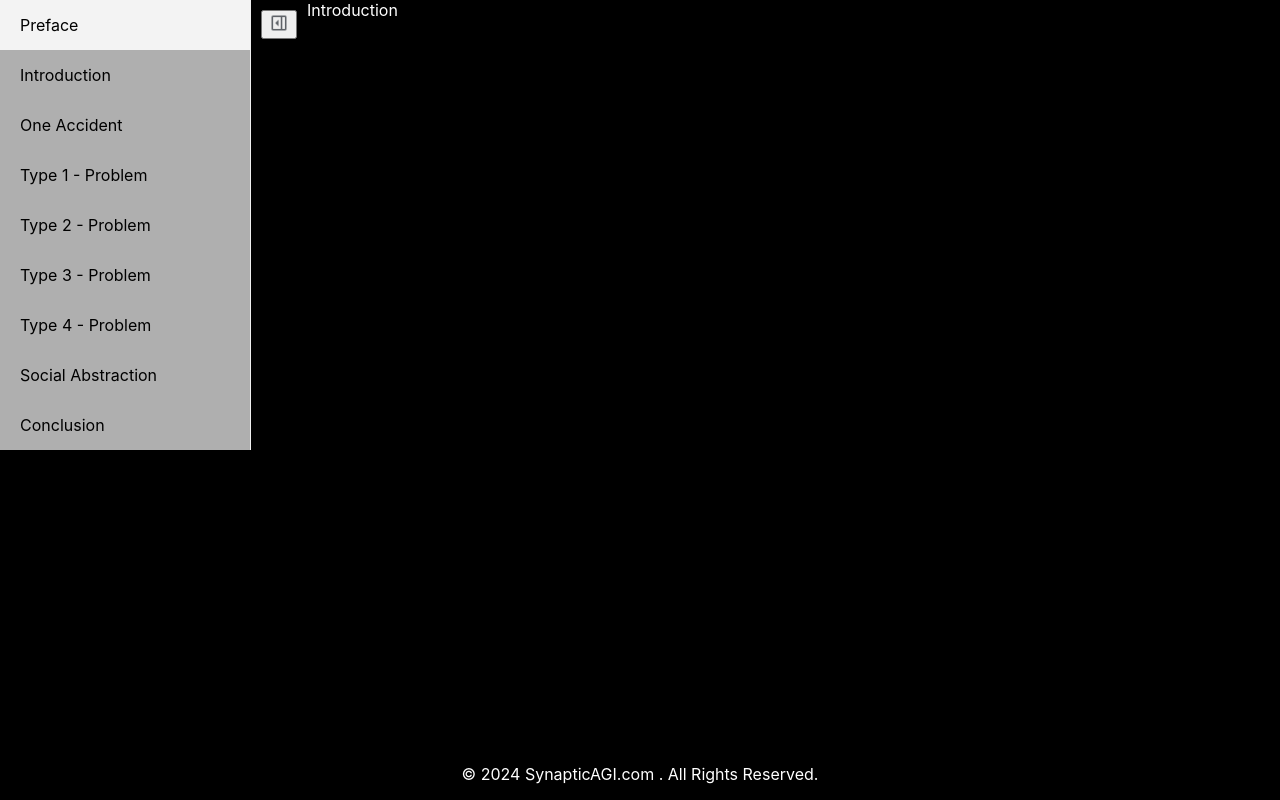
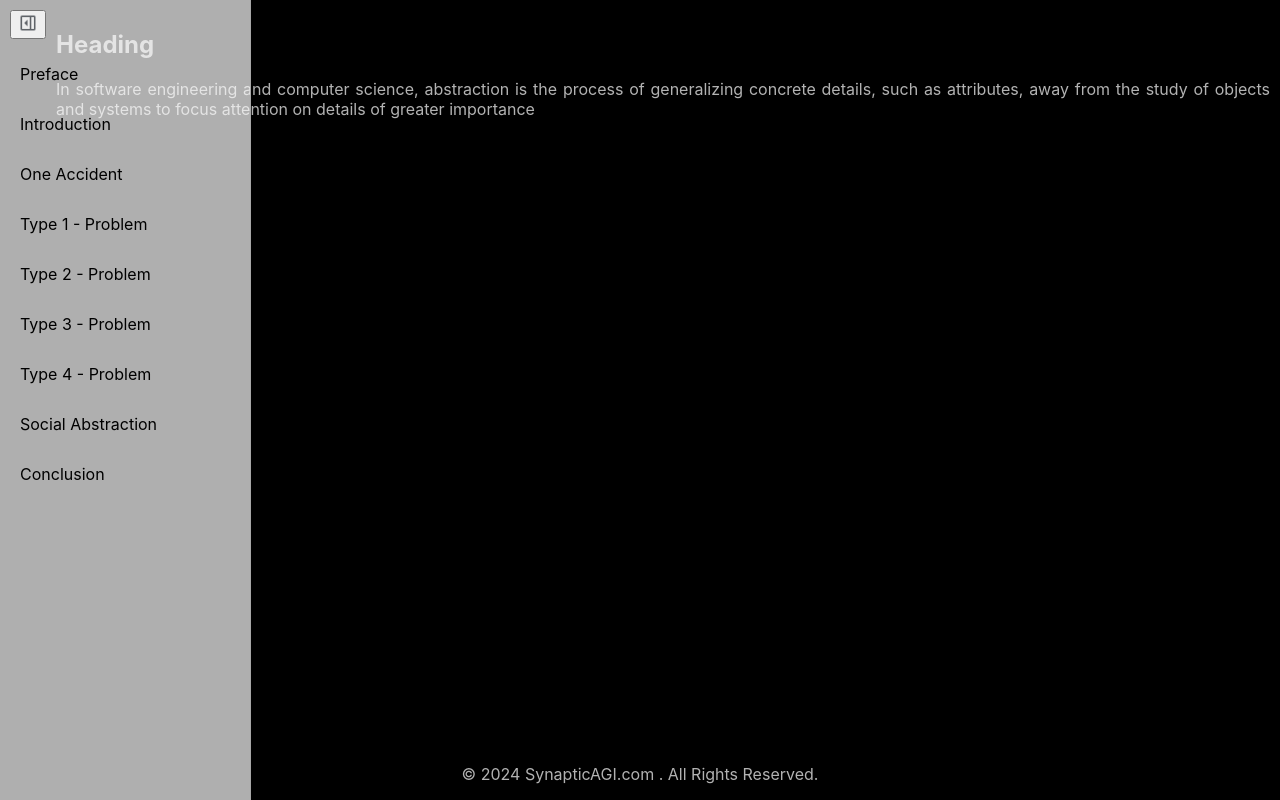
Before and after one commit to grv0563/synapticagi.com, a React (Create React App) app: page /intro in a window 1280 px wide. Built offline with nearby package versions, Linux system fonts and the light colour scheme.

Commit message:
side nav bar working

```diff
--- a/src/components/SideBar.css
+++ b/src/components/SideBar.css
@@ -1,9 +1,11 @@
 .sidebar-container {
     background-color: black;
     color: black;
+    padding-top: 0%;
 }
 img{
     height: 20px;
     width: 20px;
     padding-left: 0%;
+    padding-top: 0%;
 }
--- a/src/components/SideBar.js
+++ b/src/components/SideBar.js
@@ -1,38 +1,76 @@
 import { Sidebar, Menu, MenuItem } from "react-pro-sidebar";
 import { Link } from "react-router-dom";
-import { useState } from "react";
-import collapse from '../assets/collapse.png'
-import './SideBar.css'
+import collapse from "../assets/collapse.png";
+import collapse2 from "../assets/collapse2.png";
+import "./SideBar.css";
 
 import React from "react";
 
 function SideBar() {
-    const [collapsed, setCollapsed] = useState(false);
+  const [toggled, setToggled] = React.useState(true);
   return (
     <div className="sidebar-container">
-      <div style={{ display: 'flex', height: '100%', minHeight: '400px' }}>
-      <Sidebar collapsed={collapsed}>
-        <Menu>
-          <MenuItem component={<Link to="/preface" />}> Preface</MenuItem>
-          <MenuItem component={<Link to="/intro" />}> Introduction</MenuItem>
-          <MenuItem component={<Link to="/accident" />}> One Accident</MenuItem>
-          <MenuItem component={<Link to="/problem1" />}> Type 1 - Problem</MenuItem>
-          <MenuItem component={<Link to="/problem2" />}> Type 2 - Problem</MenuItem>
-          <MenuItem component={<Link to="/problem3" />}> Type 3 - Problem</MenuItem>
-          <MenuItem component={<Link to="/problem4" />}> Type 4 - Problem</MenuItem>
-          <MenuItem component={<Link to="/abstract" />}> Social Abstraction</MenuItem>
-          <MenuItem component={<Link to="/conclusion" />}> Conclusion</MenuItem>
-        </Menu>
-      </Sidebar>
-      <main style={{ padding: 10 }}>
-        <div>
-          <button className="sb-button" onClick={() => setCollapsed(!collapsed)}>
-            <img src={collapse}/>
-          </button>
-        </div>
-      </main>
-    </div>
+         <main style={{ display: "flex", padding: 10 }}>
+            <div>
+              <button
+                className="sb-button"
+                onClick={() => setToggled(!toggled)}
+              >
+                <img src={collapse} />
+              </button>
+            </div>
+          </main>
+      <div style={{ display: "flex", height: "100%", minHeight: "400px" }}>
 
+        <Sidebar
+          onBackdropClick={() => setToggled(false)}
+          toggled={toggled}
+          breakPoint="always"
+        >
+          <main style={{ display: "flex", padding: 10 }}>
+            <div>
+              <button
+                className="sb-button"
+                onClick={() => setToggled(!toggled)}
+              >
+                <img src={collapse2} />
+              </button>
+            </div>
+          </main>
+          <Menu>
+            <MenuItem onClick={() => setToggled(!toggled)} component={<Link to="/preface" />}> Preface</MenuItem>
+            <MenuItem onClick={() => setToggled(!toggled)} component={<Link to="/intro" />}> Introduction</MenuItem>
+            <MenuItem onClick={() => setToggled(!toggled)} component={<Link to="/accident" />}>
+              {" "}
+              One Accident
+            </MenuItem>
+            <MenuItem onClick={() => setToggled(!toggled)} component={<Link to="/problem1" />}>
+              {" "}
+              Type 1 - Problem
+            </MenuItem>
+            <MenuItem onClick={() => setToggled(!toggled)} component={<Link to="/problem2" />}>
+              {" "}
+              Type 2 - Problem
+            </MenuItem>
+            <MenuItem onClick={() => setToggled(!toggled)} component={<Link to="/problem3" />}>
+              {" "}
+              Type 3 - Problem
+            </MenuItem>
+            <MenuItem onClick={() => setToggled(!toggled)} component={<Link to="/problem4" />}>
+              {" "}
+              Type 4 - Problem
+            </MenuItem>
+            <MenuItem onClick={() => setToggled(!toggled)} component={<Link to="/abstract" />}>
+              {" "}
+              Social Abstraction
+            </MenuItem>
+            <MenuItem onClick={() => setToggled(!toggled)} component={<Link to="/conclusion" />}>
+              {" "}
+              Conclusion
+            </MenuItem>
+          </Menu>
+        </Sidebar>
+      </div>
     </div>
   );
 }
--- a/src/pages/research-pages/Abstraction.js
+++ b/src/pages/research-pages/Abstraction.js
@@ -1,20 +1,25 @@
-import React from 'react'
-import SideBar from '../../components/SideBar'
-import './styles.css'
-
+import React from "react";
+import SideBar from "../../components/SideBar";
+import "./styles.css";
 function Abstraction() {
   return (
-    <div className='page-container'>
-        <div className='research-sidebar'>
-        <SideBar/>
+
+      <div className="page-container">
+        <div className="research-sidebar">
+          <SideBar />
         </div>
-        <div>
-        Abstraction
+        <div className="research-mainarea">
+          <h2>Heading</h2>
+          <p>
+            In software engineering and computer science, abstraction is the
+            process of generalizing concrete details, such as attributes, away
+            from the study of objects and systems to focus attention on details
+            of greater importance
+          </p>
         </div>
+      </div>
 
-
-    </div>
-  )
+  );
 }
 
-export default Abstraction
+export default Abstraction;
--- a/src/pages/research-pages/Accident.js
+++ b/src/pages/research-pages/Accident.js
@@ -1,18 +1,23 @@
-import React from 'react'
-import SideBar from '../../components/SideBar'
-import './styles.css'
+import React from "react";
+import SideBar from "../../components/SideBar";
+import "./styles.css";
 function Accident() {
   return (
-    <div className='page-container'>
-         <div className='research-sidebar'>
-        <SideBar/>
-        </div>
-        <div>
-        Accident
-        </div>
-
+    <div className="page-container">
+      <div className="research-sidebar">
+        <SideBar />
+      </div>
+      <div className="research-mainarea">
+        <h2>Heading</h2>
+        <p>
+          In software engineering and computer science, abstraction is the
+          process of generalizing concrete details, such as attributes, away
+          from the study of objects and systems to focus attention on details of
+          greater importance
+        </p>
+      </div>
     </div>
-  )
+  );
 }
 
-export default Accident
+export default Accident;
--- a/src/pages/research-pages/Conclusion.js
+++ b/src/pages/research-pages/Conclusion.js
@@ -1,18 +1,23 @@
-import React from 'react'
-import SideBar from '../../components/SideBar';
-import './styles.css'
+import React from "react";
+import SideBar from "../../components/SideBar";
+import "./styles.css";
 function Conclusion() {
   return (
-    <div className='page-container'>
-         <div className='research-sidebar'>
-        <SideBar/>
+    <>
+      <div className="page-container">
+        <div className="research-sidebar">
+          <SideBar />
         </div>
-        <div>
-        Conclusion
+        <div className="research-mainarea">
+          <h2>Heading</h2>
+          In software engineering and computer science, abstraction is the
+          process of generalizing concrete details, such as attributes, away
+          from the study of objects and systems to focus attention on details of
+          greater importance
         </div>
-
-    </div>
-  )
+      </div>
+    </>
+  );
 }
 
-export default Conclusion
+export default Conclusion;
--- a/src/pages/research-pages/Introduction.js
+++ b/src/pages/research-pages/Introduction.js
@@ -1,18 +1,23 @@
-import React from 'react'
-import SideBar from '../../components/SideBar';
-import './styles.css'
+import React from "react";
+import SideBar from "../../components/SideBar";
+import "./styles.css";
 function Introduction() {
   return (
-    <div className='page-container'>
-         <div className='research-sidebar'>
-        <SideBar/>
+    <>
+      <div className="page-container">
+        <div className="research-sidebar">
+          <SideBar />
         </div>
-        <div>
-        Introduction
+        <div className="research-mainarea">
+          <h2>Heading</h2>
+          In software engineering and computer science, abstraction is the
+          process of generalizing concrete details, such as attributes, away
+          from the study of objects and systems to focus attention on details of
+          greater importance
         </div>
-
-    </div>
-  )
+      </div>
+    </>
+  );
 }
 
-export default Introduction
+export default Introduction;
--- a/src/pages/research-pages/Preface.js
+++ b/src/pages/research-pages/Preface.js
@@ -1,18 +1,23 @@
-import React from 'react'
-import SideBar from '../../components/SideBar';
-import './styles.css'
+import React from "react";
+import SideBar from "../../components/SideBar";
+import "./styles.css";
 function Preface() {
   return (
-    <div className='page-container'>
-         <div className='research-sidebar'>
-        <SideBar/>
+    <>
+      <div className="page-container">
+        <div className="research-sidebar">
+          <SideBar />
         </div>
-        <div>
-        Preface
+        <div className="research-mainarea">
+          <h2>Heading</h2>
+          In software engineering and computer science, abstraction is the
+          process of generalizing concrete details, such as attributes, away
+          from the study of objects and systems to focus attention on details of
+          greater importance
         </div>
-
-    </div>
-  )
+      </div>
+    </>
+  );
 }
 
-export default Preface
+export default Preface;
--- a/src/pages/research-pages/Problem_1.js
+++ b/src/pages/research-pages/Problem_1.js
@@ -1,18 +1,23 @@
-import React from 'react'
-import SideBar from '../../components/SideBar';
-import './styles.css'
+import React from "react";
+import SideBar from "../../components/SideBar";
+import "./styles.css";
 function Problem_1() {
   return (
-    <div className='page-container'>
-         <div className='research-sidebar'>
-        <SideBar/>
+    <>
+      <div className="page-container">
+        <div className="research-sidebar">
+          <SideBar />
         </div>
-        <div>
-        Problem_1
+        <div className="research-mainarea">
+          <h2>Heading</h2>
+          In software engineering and computer science, abstraction is the
+          process of generalizing concrete details, such as attributes, away
+          from the study of objects and systems to focus attention on details of
+          greater importance
         </div>
-
-    </div>
-  )
+      </div>
+    </>
+  );
 }
 
-export default Problem_1
+export default Problem_1;
--- a/src/pages/research-pages/Problem_2.js
+++ b/src/pages/research-pages/Problem_2.js
@@ -1,18 +1,23 @@
-import React from 'react'
-import SideBar from '../../components/SideBar';
-import './styles.css'
+import React from "react";
+import SideBar from "../../components/SideBar";
+import "./styles.css";
 function Problem_2() {
   return (
-    <div className='page-container'>
-         <div className='research-sidebar'>
-        <SideBar/>
+    <>
+      <div className="page-container">
+        <div className="research-sidebar">
+          <SideBar />
         </div>
-        <div>
-        problem_2-container
+        <div className="research-mainarea">
+          <h2>Heading</h2>
+          In software engineering and computer science, abstraction is the
+          process of generalizing concrete details, such as attributes, away
+          from the study of objects and systems to focus attention on details of
+          greater importance
         </div>
-
-    </div>
-  )
+      </div>
+    </>
+  );
 }
 
-export default Problem_2
+export default Problem_2;
--- a/src/pages/research-pages/Problem_3.js
+++ b/src/pages/research-pages/Problem_3.js
@@ -1,19 +1,23 @@
-import React from 'react'
-import SideBar from '../../components/SideBar';
-import './styles.css';
-
+import React from "react";
+import SideBar from "../../components/SideBar";
+import "./styles.css";
 function Problem_3() {
   return (
-    <div className='page-container'>
-         <div className='research-sidebar'>
-        <SideBar/>
+    <>
+      <div className="page-container">
+        <div className="research-sidebar">
+          <SideBar />
         </div>
-        <div>
-        problem_3-container
+        <div className="research-mainarea">
+          <h2>Heading</h2>
+          In software engineering and computer science, abstraction is the
+          process of generalizing concrete details, such as attributes, away
+          from the study of objects and systems to focus attention on details of
+          greater importance
         </div>
-
-    </div>
-  )
+      </div>
+    </>
+  );
 }
 
-export default Problem_3
+export default Problem_3;
--- a/src/pages/research-pages/Problem_4.js
+++ b/src/pages/research-pages/Problem_4.js
@@ -1,18 +1,23 @@
-import React from 'react'
-import SideBar from '../../components/SideBar';
-import './styles.css';
+import React from "react";
+import SideBar from "../../components/SideBar";
+import "./styles.css";
 function Problem_4() {
   return (
-    <div className='page-container'>
-         <div className='research-sidebar'>
-        <SideBar/>
+    <>
+      <div className="page-container">
+        <div className="research-sidebar">
+          <SideBar />
         </div>
-        <div>
-        problem_4-container
+        <div className="research-mainarea">
+          <h2>Heading</h2>
+          In software engineering and computer science, abstraction is the
+          process of generalizing concrete details, such as attributes, away
+          from the study of objects and systems to focus attention on details of
+          greater importance
         </div>
-
-    </div>
-  )
+      </div>
+    </>
+  );
 }
 
 export default Problem_4;
--- a/src/pages/research-pages/styles.css
+++ b/src/pages/research-pages/styles.css
@@ -1,6 +1,12 @@
 .page-container{
     display: flex;
+    /* margin-left: 50px; */
 }
-.research-sidebar{
 
+ .research-mainarea {
+    margin: 0px;
+    padding-top: 10px;
+    padding-right:10px;
+    padding-left: 0%;
+    padding-bottom: 0%;
 }
```
Also changed, not shown: src/assets/collapse.png, src/assets/collapse2.png (added).
